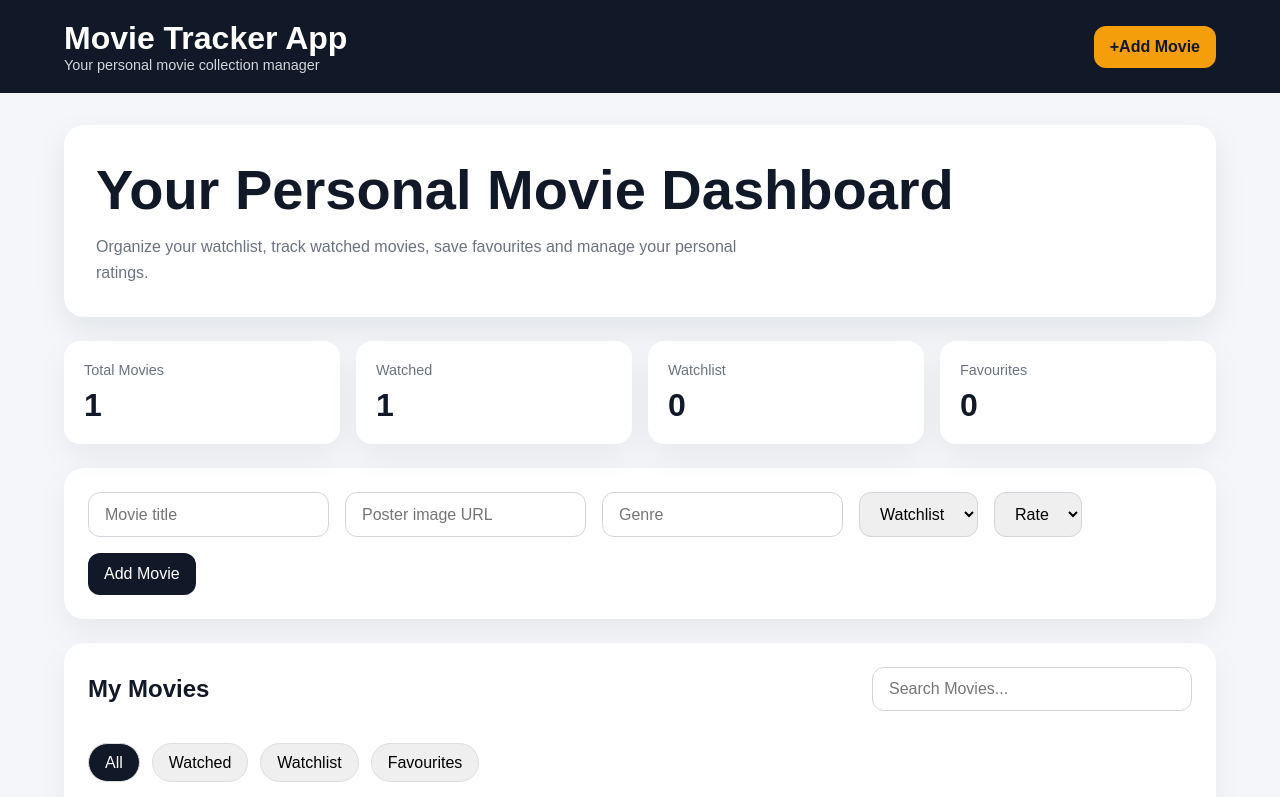
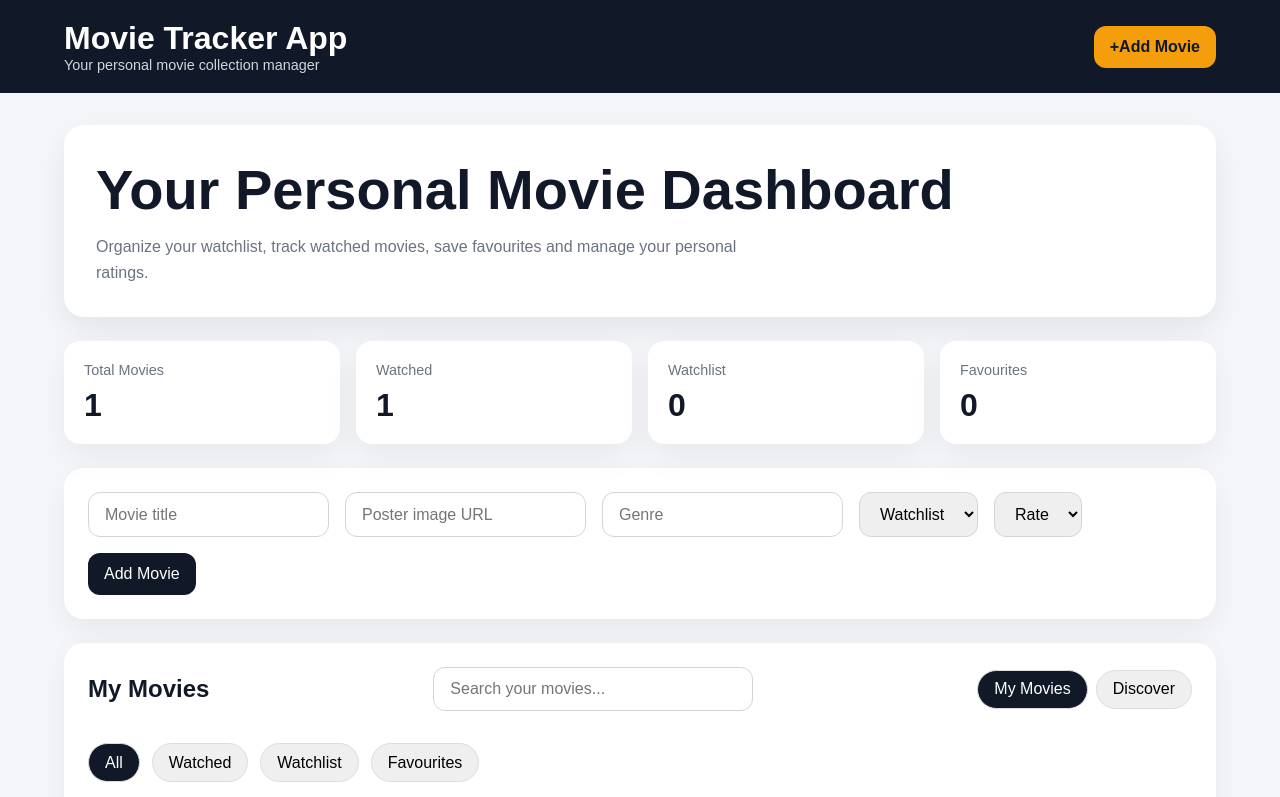
Before and after one commit to Ujjwal-Darnal/Movie-Tracker-App, a React (Vite) app: page / in a window 1280 px wide. Shown: the top 797 px of the page. Built offline with nearby package versions, Linux system fonts and the light colour scheme.

Commit message:
Add two modes fro search

```diff
--- a/src/App.jsx
+++ b/src/App.jsx
@@ -4,7 +4,6 @@ import Navbar from "./components/Navbar";
 import StatsCard from "./components/StatsCard";
 import MovieForm from "./components/MovieForm";
 import MovieList from "./components/MovieList";
-import TmdbMovieCard from "./components/TmdbMovieCard";
 import TmdbResults from "./components/TmdbResults";
 
 function App() {
@@ -37,6 +36,7 @@ function App() {
   const[isLoading,setIsLoading] = useState(false);
   const[error,setError] = useState("");
   const[hasSearched,setHasSearched] = useState(false);
+  const[searchMode,setSearchMode] = useState("tracker");
 
   // ===== Function to add movie manually =====
   function handleAddMovie(movieData) {
@@ -172,9 +172,11 @@ function App() {
 
   // ===== Filter movies by search and selected filter =====
   const filteredMovies = movies.filter((movie) => {
-    const matchesSearch = movie.title
-      .toLowerCase()
-      .includes(searchTerm.toLowerCase());
+
+    const matchesSearch =
+  searchMode === "tracker"
+    ? movie.title.toLowerCase().includes(searchTerm.toLowerCase())
+    : true;
 
     const matchesFilter =
       selectedFilter === "All" ||
@@ -203,18 +205,26 @@ function App() {
   }, [movies]);
 
   // ======= debounced tmdb search ======//
-  useEffect(()=>{
-    if(!searchTerm.trim()){
+ useEffect(() => {
+  if (searchMode !== "tmdb") {
     setApiMovies([]);
     setHasSearched(false);
     return;
   }
-    const timer  = setTimeout(()=>{
+
+  if (!searchTerm.trim()) {
+    setApiMovies([]);
+    setHasSearched(false);
+    return;
+  }
+
+  const timer = setTimeout(() => {
     searchMoviesFromApi(searchTerm);
-    },500);
+  }, 500);
 
-    return()=>clearTimeout(timer);
-  },[searchTerm])
+  return () => clearTimeout(timer);
+}, [searchTerm, searchMode]);
+
   // ===== TMDB search function =====
   async function searchMoviesFromApi(query) {
     if (!query.trim()) return;
@@ -273,12 +283,30 @@ catch (error){
 
   <input
     type="text"
-              placeholder="Search Movies..."
+    placeholder={
+      searchMode === "tracker"
+        ? "Search your movies..."
+        : "Discover movies online..."
+    }
     value={searchTerm}
     onChange={(e) => setSearchTerm(e.target.value)}
   />
 
+  <div className="search-mode-buttons">
+    <button
+      className={searchMode === "tracker" ? "active-mode" : ""}
+      onClick={() => setSearchMode("tracker")}
+    >
+      My Movies
+    </button>
 
+    <button
+      className={searchMode === "tmdb" ? "active-mode" : ""}
+      onClick={() => setSearchMode("tmdb")}
+    >
+      Discover
+    </button>
+  </div>
 </div>
 
           {/* show error message  */}
--- a/src/styles/App.css
+++ b/src/styles/App.css
@@ -318,3 +318,21 @@ select {
   color: #6b7280;
   font-weight: 600;
 }
+
+/* ===== app.jsx panel heder seachmode class */
+.search-mode-buttons {
+  display: flex;
+  gap: 0.5rem;
+}
+
+.search-mode-buttons button {
+  padding: 0.6rem 1rem;
+  border-radius: 999px;
+  border: 1px solid #ddd;
+  cursor: pointer;
+}
+
+.active-mode {
+  background-color: #111827;
+  color: white;
+}
```
Lines whose indentation alone changed are shown as unchanged.
